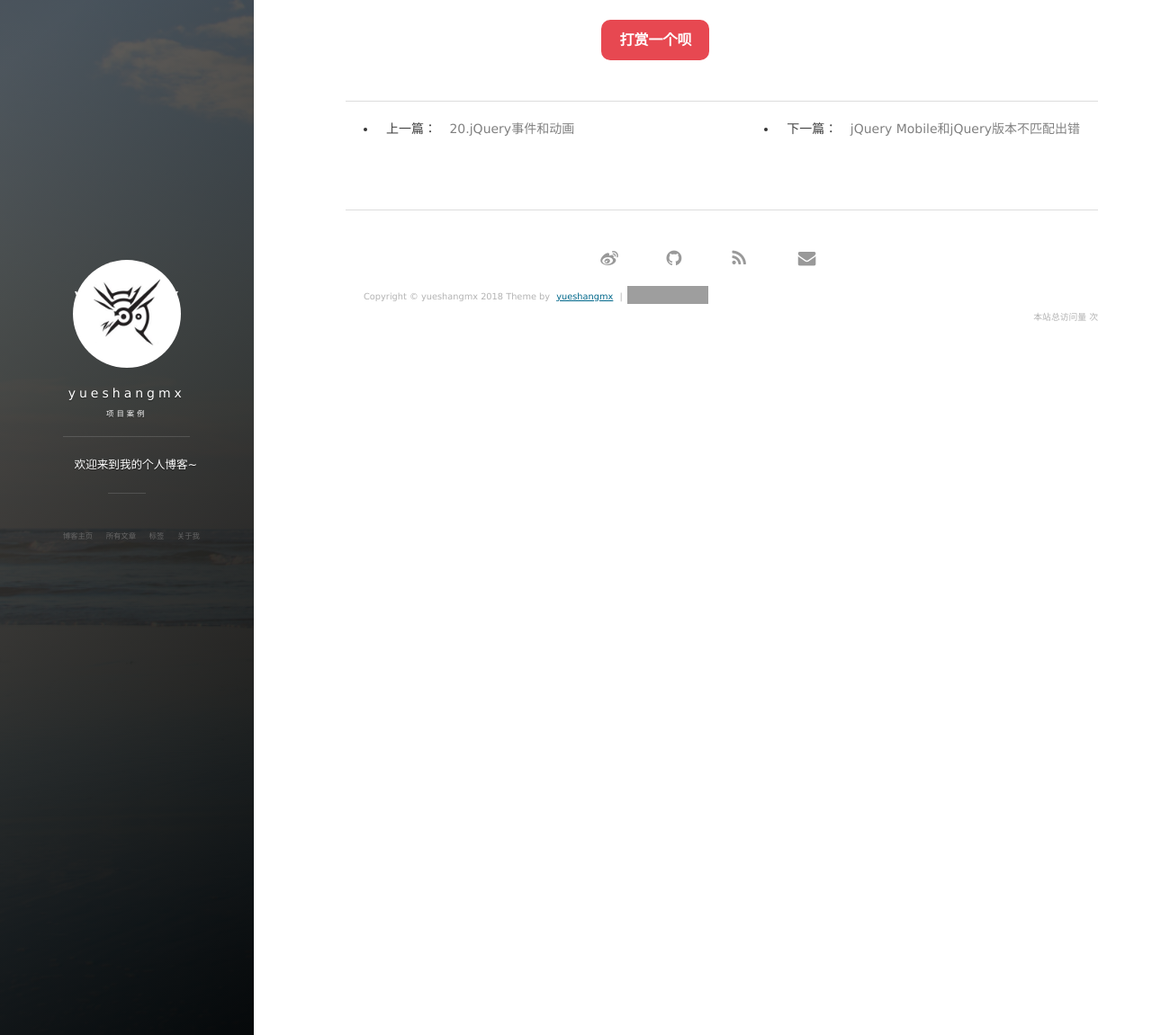
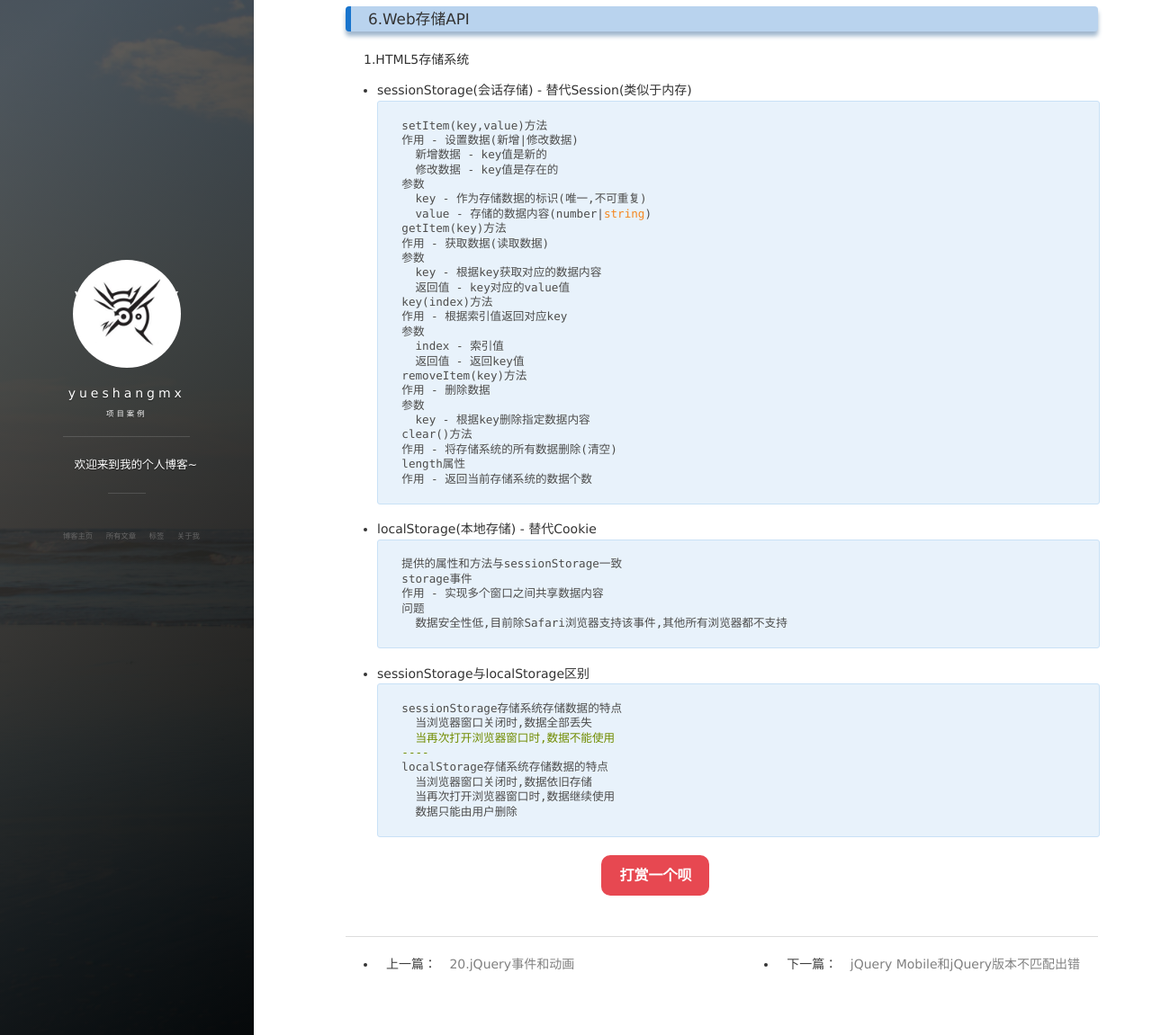
Before and after one commit to yueshangmx/yueshangmx.github.io, a Jekyll site: the page built from _posts/2017-10-26-HTML5.md, in a window 1280 px wide and 1400 px high, scrolled down 10621 px. Shown: the part 249-1400 px from the top of the window at 90% size. Built offline with Jekyll 4.4.1, drawn with Linux system fonts in a browser that asks for light colours; nearby versions of some CDN libraries; comment, search, counter and statistics services are not loaded; grey boxes are pictures that could not be loaded.

Commit message:
update h5

````diff
--- a/_posts/2017-10-26-HTML5.md
+++ b/_posts/2017-10-26-HTML5.md
@@ -519,3 +519,57 @@ Canvas
 demo: svg圆形跟随鼠标
 
 <iframe style="width:100%;height:600px;" src="https://yueshangmx.gitee.io/demo/svg.html"></iframe>
+
+### 6.Web存储API
+
+1.HTML5存储系统
+
+- sessionStorage(会话存储) - 替代Session(类似于内存)
+```
+setItem(key,value)方法
+  作用 - 设置数据(新增|修改数据)
+    新增数据 - key值是新的
+    修改数据 - key值是存在的
+  参数
+    key - 作为存储数据的标识(唯一,不可重复)
+    value - 存储的数据内容(number|string)
+getItem(key)方法
+  作用 - 获取数据(读取数据)
+  参数
+    key - 根据key获取对应的数据内容
+    返回值 - key对应的value值
+key(index)方法
+  作用 - 根据索引值返回对应key
+  参数
+    index - 索引值
+    返回值 - 返回key值
+removeItem(key)方法
+  作用 - 删除数据
+  参数
+    key - 根据key删除指定数据内容
+clear()方法
+  作用 - 将存储系统的所有数据删除(清空)
+length属性
+  作用 - 返回当前存储系统的数据个数
+```
+
+- localStorage(本地存储) - 替代Cookie
+```
+提供的属性和方法与sessionStorage一致
+storage事件
+  作用 - 实现多个窗口之间共享数据内容
+  问题
+    数据安全性低,目前除Safari浏览器支持该事件,其他所有浏览器都不支持
+```
+
+- sessionStorage与localStorage区别
+```
+sessionStorage存储系统存储数据的特点
+    当浏览器窗口关闭时,数据全部丢失
+    当再次打开浏览器窗口时,数据不能使用
+----
+localStorage存储系统存储数据的特点
+    当浏览器窗口关闭时,数据依旧存储
+    当再次打开浏览器窗口时,数据继续使用
+    数据只能由用户删除
+```
````
